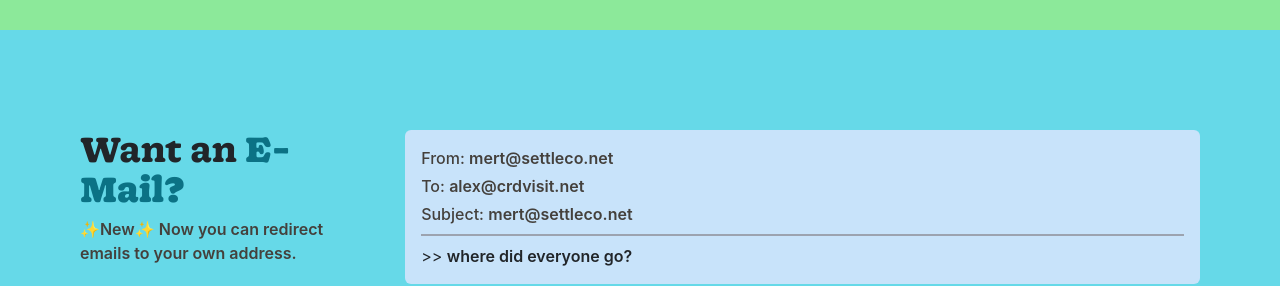
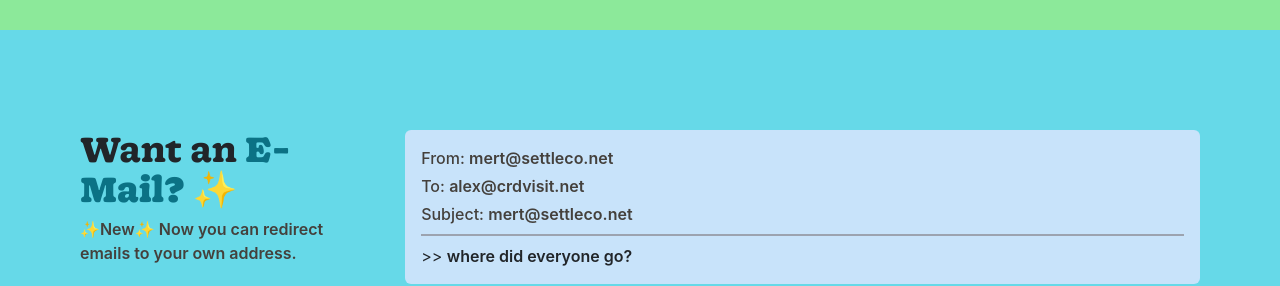
Before and after one commit to Settleco/crdvisit, a Nuxt app: page / in a window 1280 px wide. Shown: the part 1100-1386 px from the top of the page. Built offline with nearby package versions, Linux system fonts and the light colour scheme.

Commit message:
add: particle emoji,

```diff
--- a/pages/index.vue
+++ b/pages/index.vue
@@ -64,7 +64,7 @@
         <div class="flex items-center left">
           <div>
             <p class="gooper-deck-bold text-4xl w-3/4">
-              Want an <span class="text-[#0b7285] gooper-deck-black">E-Mail?</span>
+              Want an <span class="text-[#0b7285] gooper-deck-black">E-Mail? ✨</span>
             </p>
             <p class="mt-2 font-semibold w-3/4 text-stone-700">
               ✨New✨ Now you can redirect emails to your own address.
```
